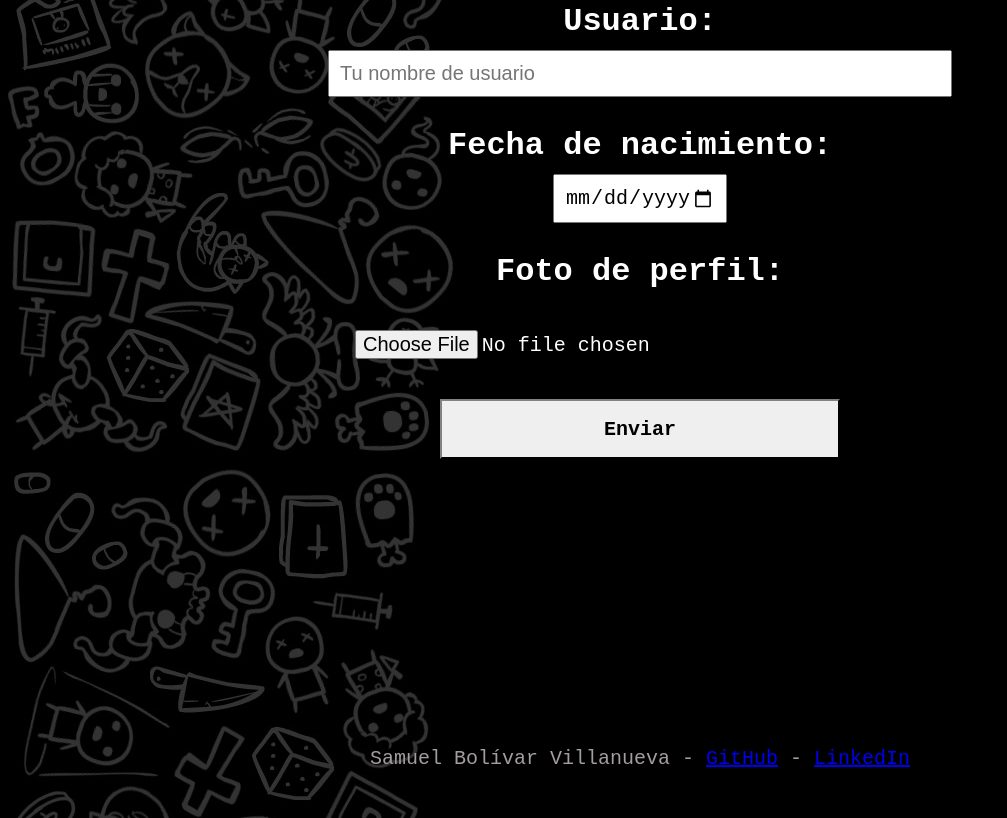
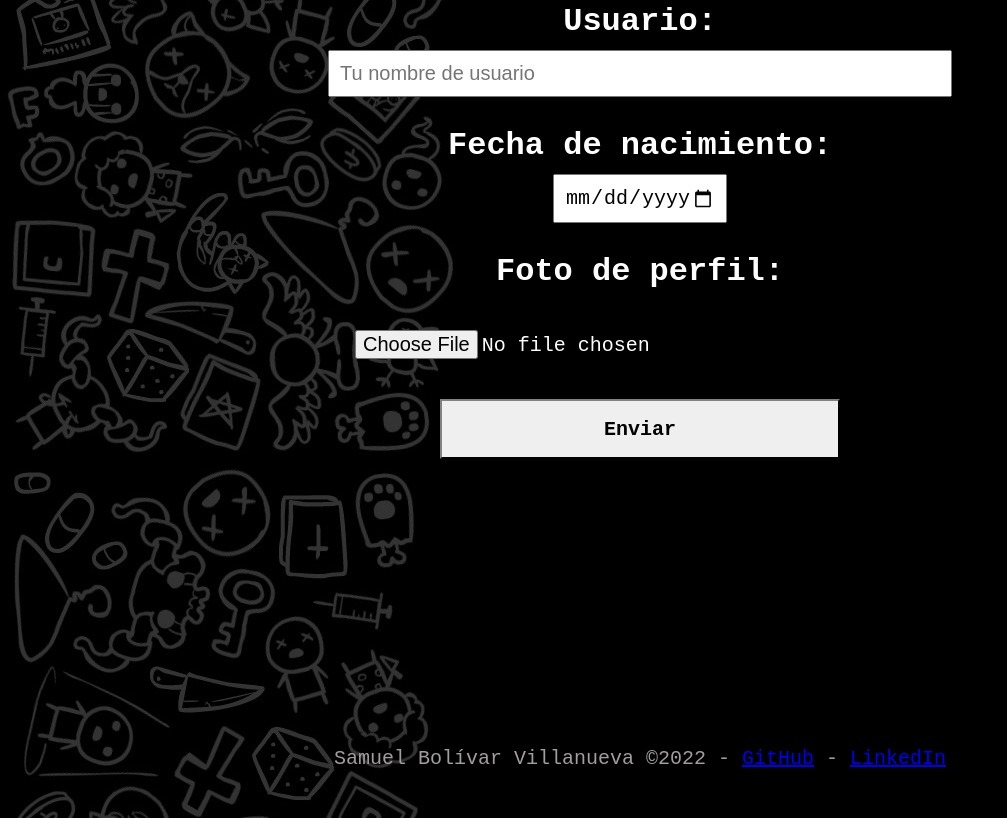
Before and after one commit to samu3ak/formularioIsaac, a plain HTML site: page index.html in a window 1280 px wide. Shown: the part 1698-2516 px from the top of the page, without its empty margins (0-1007 px from the left). Drawn offline with Linux system fonts and the light colour scheme.

Commit message:
footer update

```diff
--- a/index.html
+++ b/index.html
@@ -64,8 +64,8 @@
         </form>
 
         <footer>
-            <p>Samuel Bolívar Villanueva - <a href="https://github.com/samu3ak" target="_blank">GitHub</a> - <a
-                    href="https://www.linkedin.com/in/samuelbolivarvillanueva/" target="_blank">LinkedIn</a></p>
+            <p>Samuel Bolívar Villanueva &copy;2022 - <a href="https://github.com/samu3ak" target="_blank">GitHub</a> -
+                <a href="https://www.linkedin.com/in/samuelbolivarvillanueva/" target="_blank">LinkedIn</a></p>
         </footer>
     </div>
 
```
